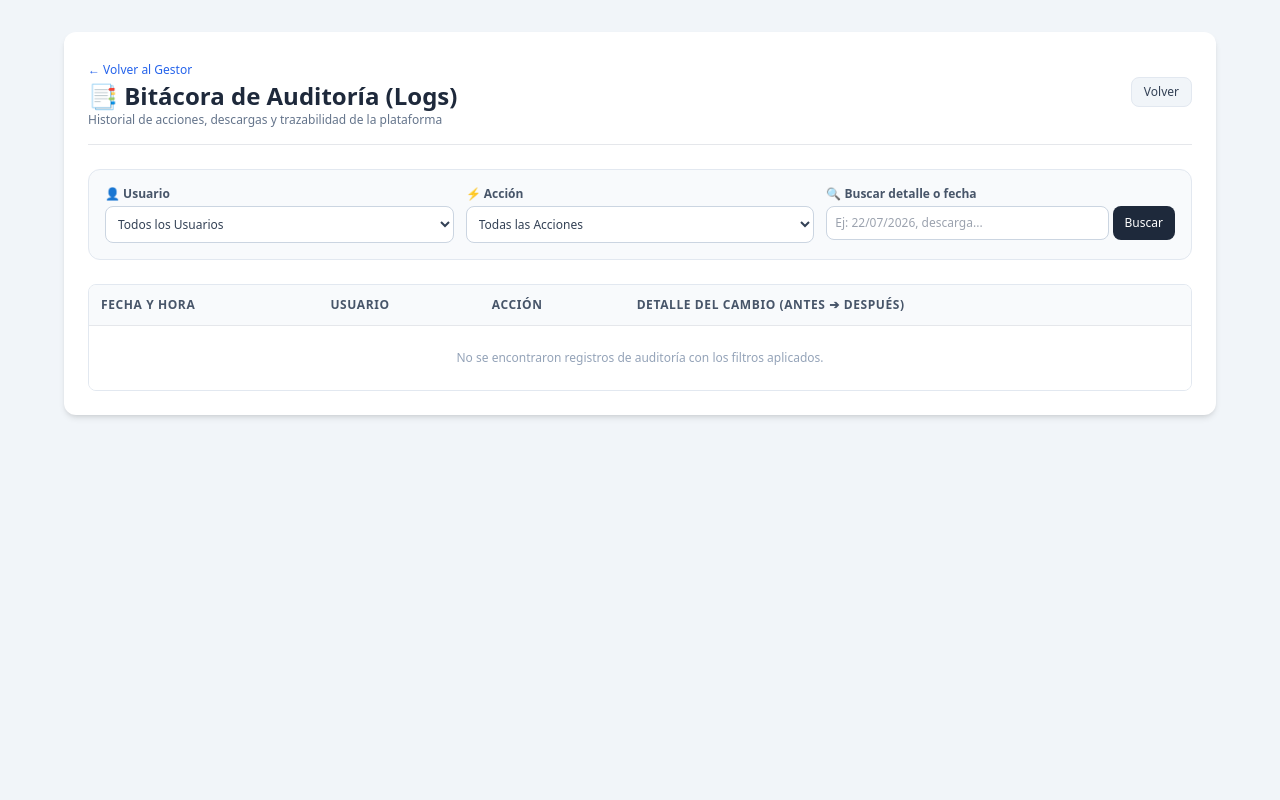
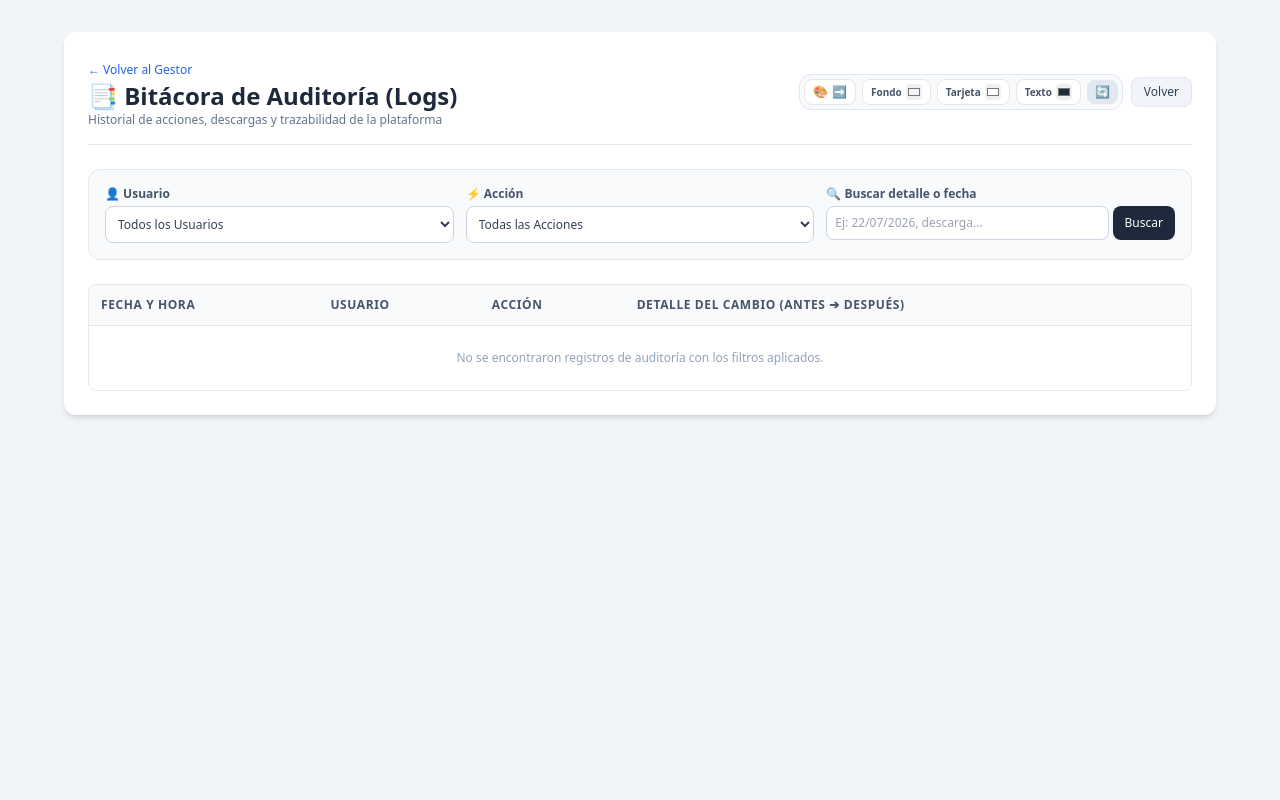
Before and after one commit to jesusmosqueraro-bot/gestor-archivos-mossoft, a Flask app: template templates/logs.html in a window 1280 px wide. Run offline with Flask 3, Linux system fonts and the light colour scheme; the template is opened without the code that fills it, so the values that code supplies are empty; some libraries are stand-ins or nearby versions.

Commit message:
Update logs.html

```diff
--- a/templates/logs.html
+++ b/templates/logs.html
@@ -13,25 +13,56 @@
         }
     </style>
 </head>
-<body class="bg-slate-100 min-h-screen p-3 sm:p-8">
+<body id="main-body" class="bg-slate-100 min-h-screen p-3 sm:p-8 transition-colors duration-300">
 
-    <div class="max-w-6xl mx-auto bg-white rounded-xl shadow-md p-4 sm:p-6 w-full">
+    <div class="custom-card max-w-6xl mx-auto bg-white rounded-xl shadow-md p-4 sm:p-6 w-full transition-colors duration-300">
 
-        <!-- Encabezado -->
+        <!-- Encabezado y Control RGB Colapsable -->
         <div class="flex flex-col sm:flex-row justify-between items-start sm:items-center border-b pb-4 mb-6 gap-3">
             <div>
                 <a href="/gestor" class="text-xs text-blue-600 hover:underline">← Volver al Gestor</a>
-                <h1 class="text-xl sm:text-2xl font-bold text-slate-800 flex items-center gap-2">
+                <h1 class="custom-text text-xl sm:text-2xl font-bold text-slate-800 flex items-center gap-2">
                     📑 Bitácora de Auditoría (Logs)
                 </h1>
                 <p class="text-xs text-slate-500">Historial de acciones, descargas y trazabilidad de la plataforma</p>
             </div>
-            <a href="/gestor" class="text-xs bg-slate-100 text-slate-700 border border-slate-200 px-3 py-1.5 rounded-lg hover:bg-slate-200 font-medium">
-                Volver
-            </a>
+
+            <div class="flex items-center gap-2 w-full sm:w-auto justify-end">
+                <!-- 🎨 PANEL RGB COLAPSABLE EN LOGS -->
+                <div class="flex items-center bg-slate-50 border border-slate-200 rounded-xl p-1 transition-all duration-300">
+                    <button onclick="togglePanelRgb()" id="btn-toggle-rgb" class="text-xs font-bold px-2 py-1 bg-white border border-slate-200 rounded-lg hover:bg-slate-100 flex items-center gap-1 text-slate-700" title="Plegar / Desplegar Colores">
+                        🎨 <span id="flecha-rgb">➡️</span>
+                    </button>
+
+                    <div id="opciones-rgb" class="flex flex-wrap items-center gap-1.5 ml-1.5 transition-all duration-300 overflow-hidden">
+                        <label class="flex items-center gap-1 bg-white px-2 py-1 rounded-lg border cursor-pointer hover:bg-slate-100" title="Cambiar Fondo General">
+                            <span class="text-[10px] font-semibold text-slate-600">Fondo</span>
+                            <input type="color" id="bgPicker" value="#f1f5f9" oninput="aplicarFondoRgb(this.value)" class="w-4 h-4 rounded cursor-pointer border-0 p-0">
+                        </label>
+
+                        <label class="flex items-center gap-1 bg-white px-2 py-1 rounded-lg border cursor-pointer hover:bg-slate-100" title="Cambiar Fondo de Tarjeta">
+                            <span class="text-[10px] font-semibold text-slate-600">Tarjeta</span>
+                            <input type="color" id="cardPicker" value="#ffffff" oninput="aplicarContenedorRgb(this.value)" class="w-4 h-4 rounded cursor-pointer border-0 p-0">
+                        </label>
+
+                        <label class="flex items-center gap-1 bg-white px-2 py-1 rounded-lg border cursor-pointer hover:bg-slate-100" title="Cambiar Color de Texto">
+                            <span class="text-[10px] font-semibold text-slate-600">Texto</span>
+                            <input type="color" id="textPicker" value="#1e293b" oninput="aplicarTextoRgb(this.value)" class="w-4 h-4 rounded cursor-pointer border-0 p-0">
+                        </label>
+
+                        <button onclick="restablecerTemaRgb()" class="bg-slate-200 hover:bg-slate-300 text-slate-700 px-2 py-1 rounded-lg text-xs font-bold transition-colors" title="Restablecer Colores Originales">
+                            🔄
+                        </button>
+                    </div>
+                </div>
+
+                <a href="/gestor" class="text-xs bg-slate-100 text-slate-700 border border-slate-200 px-3 py-1.5 rounded-lg hover:bg-slate-200 font-medium">
+                    Volver
+                </a>
+            </div>
         </div>
 
-        <!-- 🔍 Panel de Filtros de Auditoría -->
+        <!-- 🔍 Panel de Filtros -->
         <form action="/logs" method="GET" class="mb-6 bg-slate-50 p-4 rounded-xl border border-slate-200 flex flex-col gap-3">
             <div class="grid grid-cols-1 sm:grid-cols-3 gap-3">
 
@@ -57,7 +88,7 @@
                     </select>
                 </div>
 
-                <!-- Búsqueda General por Texto / Fecha -->
+                <!-- Búsqueda General (Texto o Fecha) -->
                 <div>
                     <label class="block text-xs font-semibold text-slate-600 mb-1">🔍 Buscar detalle o fecha</label>
                     <div class="flex gap-1">
@@ -116,7 +147,7 @@
                                         {{ log[1] }}
                                     </span>
                                 </td>
-                                <td class="p-3 leading-relaxed text-slate-600">
+                                <td class="custom-text p-3 leading-relaxed text-slate-600">
                                     {{ log[2] }}
                                 </td>
                             </tr>
@@ -134,5 +165,64 @@
 
     </div>
 
+    <script>
+        // 🎨 SISTEMA DUAL RGB CON PANELES COLAPSABLES
+        function togglePanelRgb() {
+            const contenedor = document.getElementById('opciones-rgb');
+            const flecha = document.getElementById('flecha-rgb');
+            if (contenedor.classList.contains('hidden')) {
+                contenedor.classList.remove('hidden');
+                flecha.textContent = '➡️';
+                localStorage.setItem('rgb_colapsado', 'false');
+            } else {
+                contenedor.classList.add('hidden');
+                flecha.textContent = '⬅️';
+                localStorage.setItem('rgb_colapsado', 'true');
+            }
+        }
+
+        function aplicarFondoRgb(colorHex) {
+            document.body.style.backgroundColor = colorHex;
+            localStorage.setItem('rgb_bg', colorHex);
+        }
+
+        function aplicarContenedorRgb(colorHex) {
+            document.querySelectorAll('.custom-card').forEach(card => {
+                card.style.backgroundColor = colorHex;
+            });
+            localStorage.setItem('rgb_card', colorHex);
+        }
+
+        function aplicarTextoRgb(colorHex) {
+            document.querySelectorAll('.custom-text').forEach(txt => {
+                txt.style.color = colorHex;
+            });
+            localStorage.setItem('rgb_text', colorHex);
+        }
+
+        function restablecerTemaRgb() {
+            localStorage.removeItem('rgb_bg');
+            localStorage.removeItem('rgb_card');
+            localStorage.removeItem('rgb_btn');
+            localStorage.removeItem('rgb_text');
+            location.reload();
+        }
+
+        document.addEventListener('DOMContentLoaded', () => {
+            const bg = localStorage.getItem('rgb_bg');
+            const card = localStorage.getItem('rgb_card');
+            const text = localStorage.getItem('rgb_text');
+            const isColapsado = localStorage.getItem('rgb_colapsado') === 'true';
+
+            if (bg) { aplicarFondoRgb(bg); document.getElementById('bgPicker').value = bg; }
+            if (card) { aplicarContenedorRgb(card); document.getElementById('cardPicker').value = card; }
+            if (text) { aplicarTextoRgb(text); document.getElementById('textPicker').value = text; }
+
+            if (isColapsado) {
+                document.getElementById('opciones-rgb').classList.add('hidden');
+                document.getElementById('flecha-rgb').textContent = '⬅️';
+            }
+        });
+    </script>
 </body>
 </html>
```
